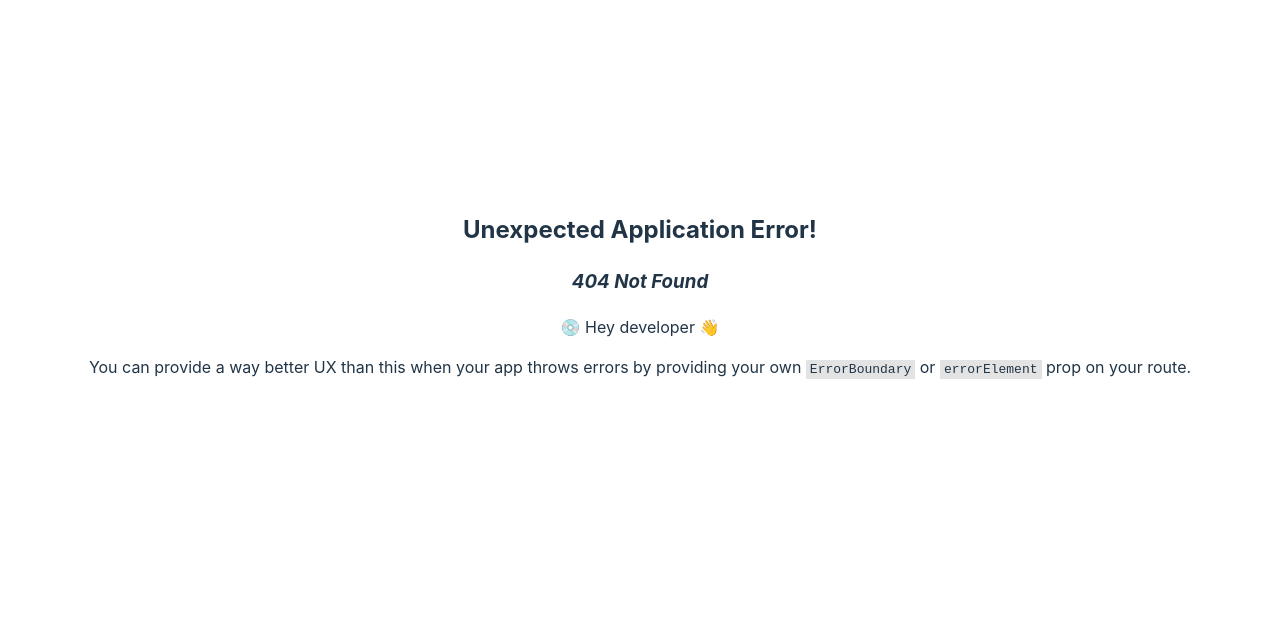
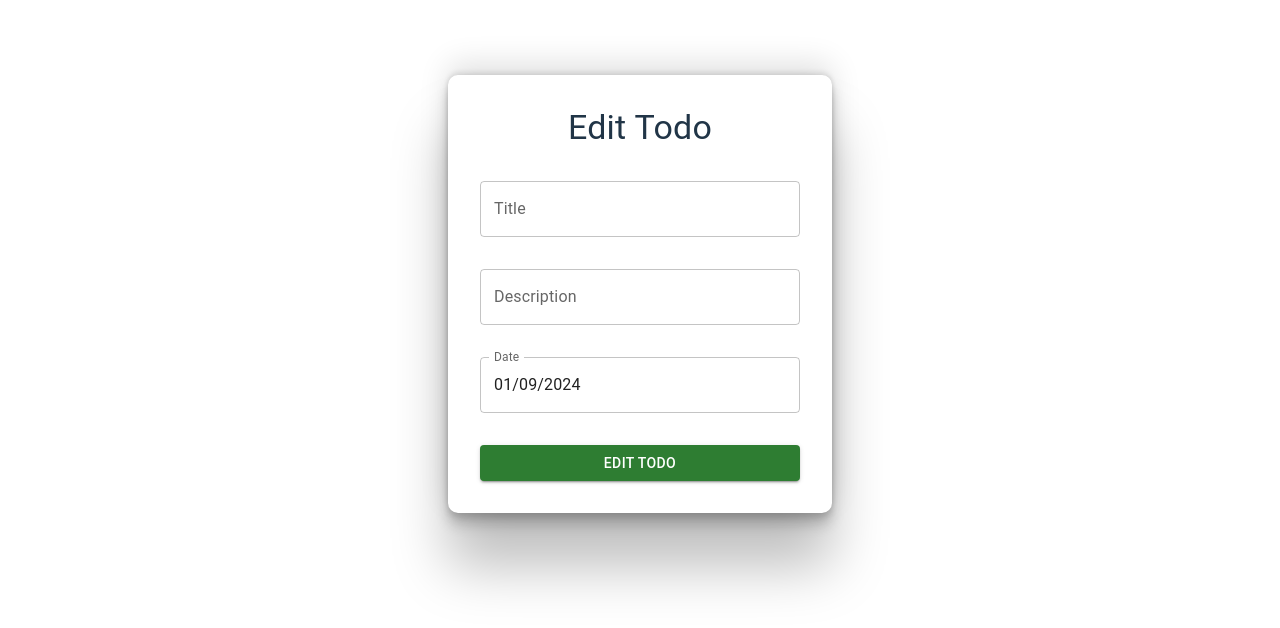
Before and after one commit to Arun1only1/todo-frontend, a React (Vite) app: page /edit-todo/1 in a window 1280 px wide. Before the commit this address had no page. Shown: the part 106-734 px from the top of the page. Built offline with nearby package versions, Linux system fonts and the light colour scheme; no server answers.

Commit message:
edit delete todo

```diff
--- a/package.json
+++ b/package.json
@@ -20,6 +20,7 @@
     "formik": "^2.4.5",
     "react": "^18.2.0",
     "react-dom": "^18.2.0",
+    "react-icons": "^5.0.1",
     "react-query": "^3.39.3",
     "react-router-dom": "^6.21.1",
     "yup": "^1.3.3"
--- /dev/null
+++ b/src/pages/EditTodo.jsx
@@ -0,0 +1,126 @@
+import React from "react";
+import { useQuery } from "react-query";
+import $axios from "../lib/axios.instance";
+import { useParams } from "react-router-dom";
+import {
+  Button,
+  CircularProgress,
+  FormControl,
+  TextField,
+  Typography,
+} from "@mui/material";
+import { Formik } from "formik";
+import * as Yup from "yup";
+
+import dayjs from "dayjs";
+import { DatePicker, LocalizationProvider } from "@mui/x-date-pickers";
+import { AdapterDayjs } from "@mui/x-date-pickers/AdapterDayjs";
+
+const EditTodo = () => {
+  const params = useParams();
+  // TODO: dayjs library
+  const currentDate = dayjs().startOf("day");
+
+  const { data, isLoading, isError, error } = useQuery({
+    queryKey: ["todo-details"],
+    queryFn: async () => {
+      return $axios.get(`/todo/details/${params.id}`);
+    },
+  });
+
+  const todoDetails = data?.data;
+
+  if (isLoading) {
+    return <CircularProgress />;
+  }
+  return (
+    <Formik
+      enableReinitialize={true}
+      initialValues={{
+        title: todoDetails?.title,
+        description: todoDetails?.description,
+        date: todoDetails?.date,
+      }}
+      validationSchema={Yup.object({
+        title: Yup.string()
+          .max(20, "Title must be at max 20 characters.")
+          .trim()
+          .required("Title is required."),
+
+        description: Yup.string()
+          .required("Description is required.")
+          .trim()
+          .max(55, "Description must be at most 55 characters."),
+
+        date: Yup.date()
+          .min(currentDate, "Date cannot be past dates.")
+          .required("Date is required."),
+      })}
+      onSubmit={(values) => {
+        console.log(values);
+      }}
+    >
+      {({ getFieldProps, handleSubmit, errors, touched, setFieldValue }) => (
+        <form
+          onSubmit={handleSubmit}
+          style={{
+            boxShadow:
+              "rgba(0, 0, 0, 0.25) 0px 54px 55px, rgba(0, 0, 0, 0.12) 0px -12px 30px, rgba(0, 0, 0, 0.12) 0px 4px 6px, rgba(0, 0, 0, 0.17) 0px 12px 13px, rgba(0, 0, 0, 0.09) 0px -3px 5px",
+            display: "flex",
+            flexDirection: "column",
+            justifyContent: "center",
+            alignItems: "center",
+            gap: "2rem",
+            padding: "2rem",
+            minWidth: "25vw",
+            borderRadius: "10px",
+          }}
+        >
+          <Typography variant="h4">Edit Todo</Typography>
+          <FormControl fullWidth>
+            <TextField
+              label="Title"
+              variant="outlined"
+              {...getFieldProps("title")}
+            />
+
+            {touched.title && errors.title ? <div>{errors.title}</div> : null}
+          </FormControl>
+
+          <FormControl fullWidth>
+            <TextField
+              label="Description"
+              variant="outlined"
+              {...getFieldProps("description")}
+            />
+
+            {touched.description && errors.description ? (
+              <div>{errors.description}</div>
+            ) : null}
+          </FormControl>
+
+          <FormControl fullWidth>
+            <LocalizationProvider dateAdapter={AdapterDayjs}>
+              <DatePicker
+                label="Date"
+                defaultValue={dayjs(todoDetails?.date)}
+                onChange={(value) => {
+                  const dateValue = dayjs(value).format("YYYY-MM-DD");
+                  setFieldValue("date", dateValue);
+                }}
+              />
+            </LocalizationProvider>
+
+            {touched.date && errors.date ? <div>{errors.date}</div> : null}
+          </FormControl>
+
+          <Button type="submit" color="success" variant="contained" fullWidth>
+            Edit todo
+          </Button>
+        </form>
+      )}
+    </Formik>
+  );
+};
+
+export default EditTodo;
--- a/src/pages/Home.jsx
+++ b/src/pages/Home.jsx
@@ -1,25 +1,66 @@
-import { Button, CircularProgress, Grid, Typography } from "@mui/material";
-import React from "react";
-import { useQuery } from "react-query";
+import DeleteIcon from "@mui/icons-material/Delete";
+import {
+  Button,
+  ButtonGroup,
+  CircularProgress,
+  Grid,
+  Popover,
+  Stack,
+  Typography,
+} from "@mui/material";
+import IconButton from "@mui/material/IconButton";
+import React, { useState } from "react";
+import { useMutation, useQuery, useQueryClient } from "react-query";
+import { useNavigate } from "react-router-dom";
 import $axios from "../lib/axios.instance";
-import { useNavigate } from "react-router-dom";
+import { FaEdit } from "react-icons/fa";
 
 const Home = () => {
+  const [todoId, setTodoId] = useState(null);
+  const [anchorEl, setAnchorEl] = React.useState(null);
+
+  const openPopover = (event) => {
+    setAnchorEl(event.currentTarget);
+  };
+
+  const handleClose = () => {
+    setAnchorEl(null);
+  };
+
+  const open = Boolean(anchorEl);
+  const id = open ? "simple-popover" : undefined;
+
   const navigate = useNavigate();
+  const queryClient = useQueryClient();
 
-  const { isLoading, isError, error, data } = useQuery(
-    ["todo-list"],
-    async () => {
-      return await $axios.post("/todo/list", {
+  const { isLoading, isError, error, data } = useQuery({
+    queryKey: ["todo-list"],
+    queryFn: async () => {
+      return $axios.post("/todo/list", {
         page: 1,
         limit: 25,
       });
-    }
-  );
+    },
+  });
 
+  const {
+    isLoading: deleteLoading,
+    isError: deleteIsError,
+    error: deleteError,
+    data: deleteData,
+    mutate: deleteTodo,
+  } = useMutation({
+    mutationKey: ["delete-todo"],
+    mutationFn: async () => {
+      return $axios.delete(`/todo/delete/${todoId}`);
+    },
+    onSuccess: () => {
+      queryClient.invalidateQueries("todo-list");
+    },
+  });
   const todoList = data?.data;
 
-  if (isLoading) {
+  if (isLoading || deleteLoading) {
     return <CircularProgress color="secondary" />;
   }
 
@@ -31,6 +72,41 @@ const Home = () => {
 
   return (
     <>
+      <Popover
+        id={id}
+        open={open}
+        anchorEl={anchorEl}
+        onClose={handleClose}
+        anchorOrigin={{
+          vertical: "bottom",
+          horizontal: "left",
+        }}
+      >
+        <Typography sx={{ p: 2 }}>
+          Are you sure you want to delete this task?
+        </Typography>
+        <Stack
+          direction="row"
+          justifyContent="flex-end"
+          spacing={2}
+          mb="0.5rem"
+          mr="0.5rem"
+        >
+          <Button
+            variant="contained"
+            color="error"
+            onClick={() => {
+              deleteTodo();
+              handleClose();
+            }}
+          >
+            Yes
+          </Button>
+          <Button variant="contained" color="success" onClick={handleClose}>
+            No
+          </Button>
+        </Stack>
+      </Popover>
       <Button
         variant="contained"
         color="success"
@@ -59,6 +135,8 @@ const Home = () => {
               key={item._id}
               sx={{
                 borderRadius: "10px",
+                minWidth: "300px",
+                minHeight: "150px",
                 mb: "2rem",
                 padding: "2rem",
                 boxShadow:
@@ -69,6 +147,30 @@ const Home = () => {
                 {item?.title}
               </Typography>
               <Typography>{item?.description}</Typography>
+
+              <ButtonGroup
+                variant="outlined"
+                aria-label="outlined button group"
+              >
+                <IconButton
+                  aria-label="delete"
+                  color="error"
+                  onClick={(event) => {
+                    openPopover(event);
+                    setTodoId(item._id);
+                  }}
+                >
+                  <DeleteIcon />
+                </IconButton>
+                <IconButton
+                  aria-label="delete"
+                  onClick={() => {
+                    navigate(`/edit-todo/${item._id}`);
+                  }}
+                >
+                  <FaEdit />
+                </IconButton>
+              </ButtonGroup>
             </Grid>
           );
         })}
--- a/src/routes/mainRoutes.jsx
+++ b/src/routes/mainRoutes.jsx
@@ -1,4 +1,5 @@
 import AddTodo from "../pages/AddTodo";
+import EditTodo from "../pages/EditTodo";
 import Home from "../pages/Home";
 
 export const mainRoutes = [
@@ -10,4 +11,8 @@ export const mainRoutes = [
     path: "/add-todo",
     element: <AddTodo />,
   },
+  {
+    path: "/edit-todo/:id",
+    element: <EditTodo />,
+  },
 ];
```
Also changed, not shown: 1 other file (tests, documents, lock files or other folders).
